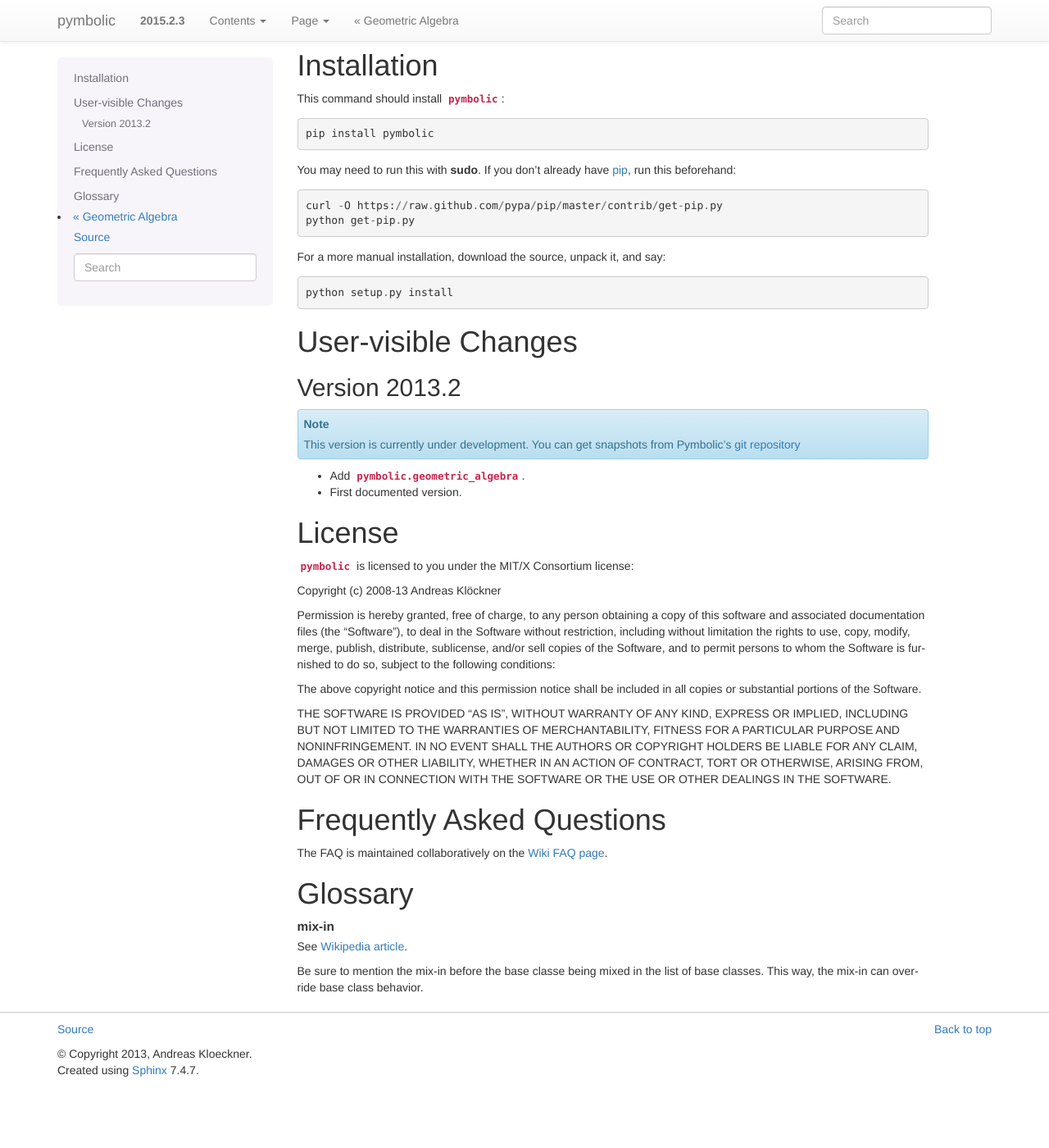
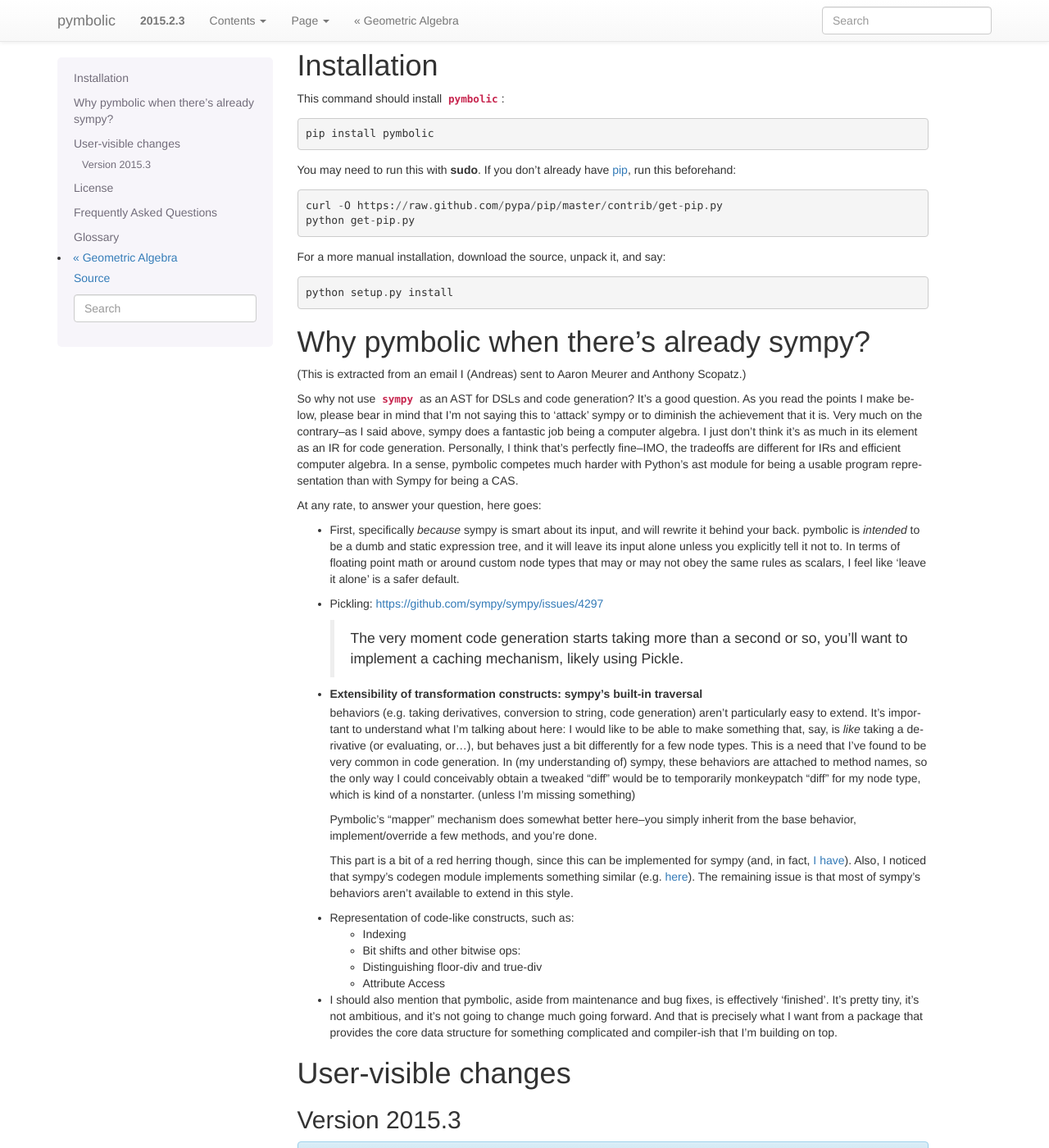
Before and after one commit to inducer/pymbolic, a Sphinx documentation site: the page built from doc/misc.rst, in a window 1280 px wide and 1400 px high. Shown: the whole window at 82% size. Built offline with Sphinx 7.4.7, drawn with Linux system fonts in a browser that asks for light colours.

Commit message:
Sharpen profile wrt sympy

```diff
--- a/doc/misc.rst
+++ b/doc/misc.rst
@@ -17,10 +17,82 @@ and say::
 
     python setup.py install
 
-User-visible Changes
+Why pymbolic when there's already sympy?
+========================================
+
+(This is extracted from an email I (Andreas) sent to Aaron Meurer and Anthony
+Scopatz.)
+
+So why not use :mod:`sympy` as an AST for DSLs and code generation? It's a good
+question. As you read the points I make below, please bear in mind that I'm not
+saying this to 'attack' sympy or to diminish the achievement that it is. Very
+much on the contrary--as I said above, sympy does a fantastic job being a
+computer algebra. I just don't think it's as much in its element as an IR for
+code generation. Personally, I think that's perfectly fine--IMO, the tradeoffs
+are different for IRs and efficient computer algebra. In a sense, pymbolic
+competes much harder with Python's ast module for being a usable program
+representation than with Sympy for being a CAS.
+
+At any rate, to answer your question, here goes:
+
+*   First, specifically *because* sympy is smart about its input, and will
+    rewrite it behind your back. pymbolic is *intended* to be a dumb and
+    static expression tree, and it will leave its input alone unless you
+    explicitly tell it not to. In terms of floating point math or around
+    custom node types that may or may not obey the same rules as scalars,
+    I feel like 'leave it alone' is a safer default.
+
+* Pickling: https://github.com/sympy/sympy/issues/4297
+
+    The very moment code generation starts taking more than a second or
+    so, you'll want to implement a caching mechanism, likely using Pickle.
+
+- Extensibility of transformation constructs: sympy's built-in traversal
+    behaviors (e.g. taking derivatives, conversion to string, code
+    generation) aren't particularly easy to extend.  It's important to
+    understand what I'm talking about here: I would like to be able to
+    make something that, say, is *like* taking a derivative (or
+    evaluating, or...), but behaves just a bit differently for a few node
+    types. This is a need that I've found to be very common in code
+    generation. In (my understanding of) sympy, these behaviors are
+    attached to method names, so the only way I could conceivably obtain a
+    tweaked "diff" would be to temporarily monkeypatch "diff" for my node
+    type, which is kind of a nonstarter. (unless I'm missing something)
+
+    Pymbolic's "mapper" mechanism does somewhat better here--you
+    simply inherit from the base behavior, implement/override a few
+    methods, and you're done.
+
+    This part is a bit of a red herring though, since this can be
+    implemented for sympy (and, in fact, `I have
+    <https://github.com/inducer/pymbolic/blob/master/pymbolic/sympy_interface.py#L71>`_).
+    Also, I noticed that sympy's codegen module implements something similar (e.g.
+    `here
+    <https://github.com/sympy/sympy/blob/master/sympy/printing/fcode.py#L174>`_).
+    The remaining issue is that most of sympy's behaviors aren't available to
+    extend in this style.
+
+*   Representation of code-like constructs, such as:
+
+    *   Indexing
+
+    *   Bit shifts and other bitwise ops:
+
+    *   Distinguishing floor-div and true-div
+
+    *   Attribute Access
+
+*   I should also mention that pymbolic, aside from maintenance and bug
+    fixes, is effectively 'finished'. It's pretty tiny, it's not
+    ambitious, and it's not going to change much going forward. And that
+    is precisely what I want from a package that provides the core data
+    structure for something complicated and compiler-ish that I'm building
+    on top.
+
+User-visible changes
 ====================
 
-Version 2013.2
+Version 2015.3
 --------------
 
 .. note::
```
